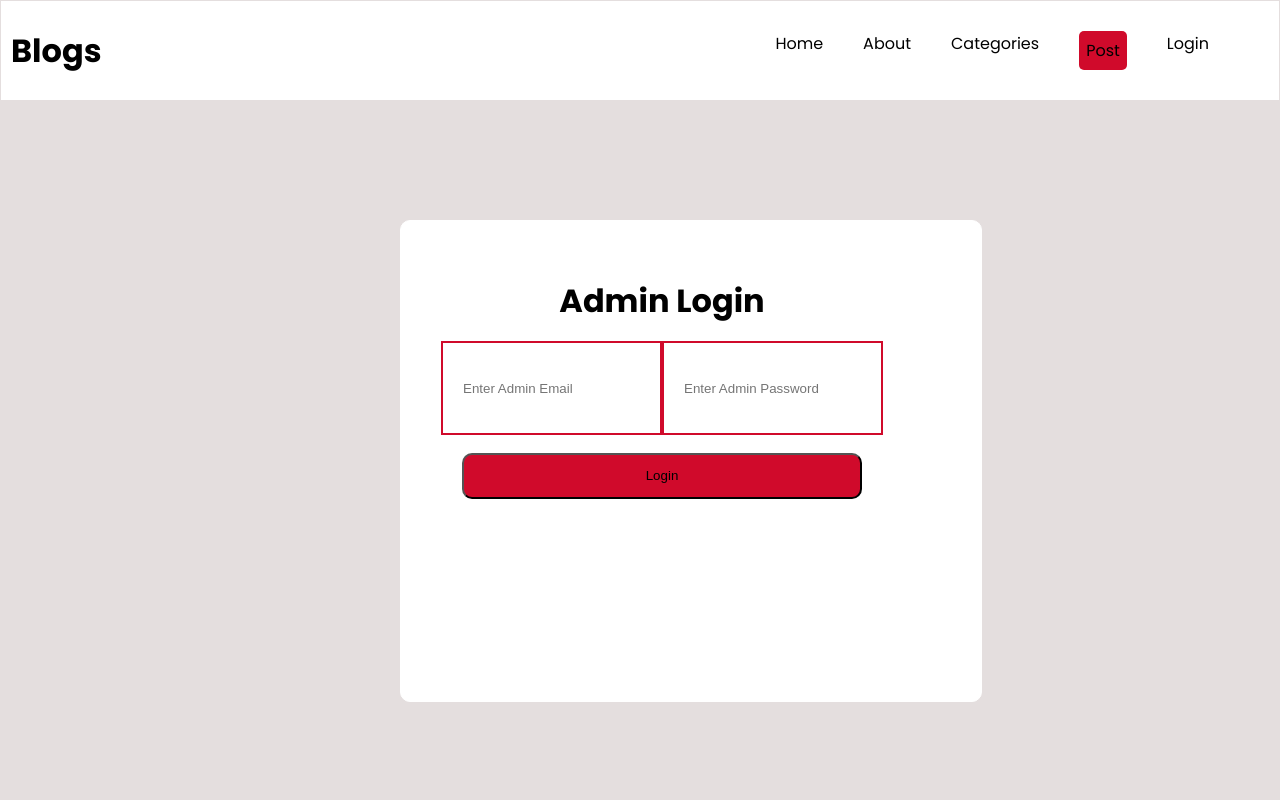
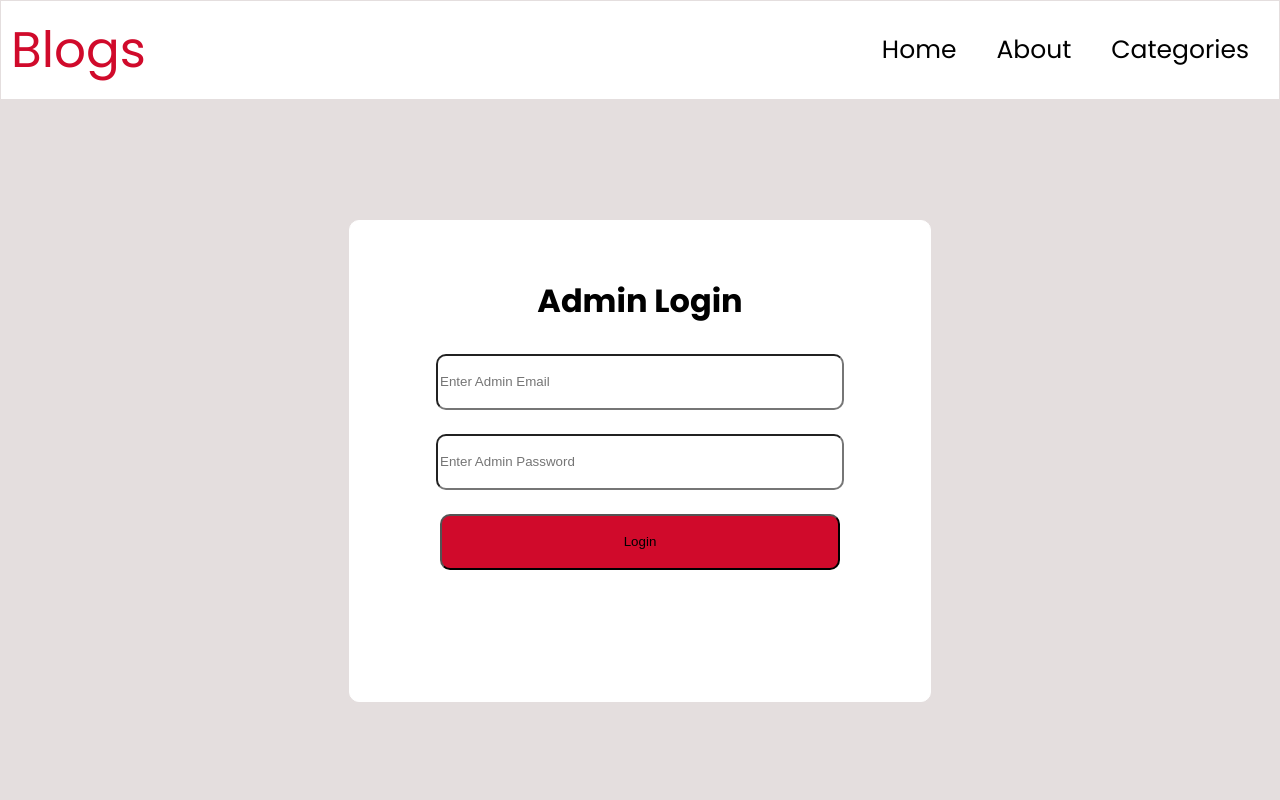
Before and after one commit to layneeboy555-lgtm/blog-project-frontend, a React (Vite) app: page /login in a window 1280 px wide. Shown: the top 800 px of the page. Built offline with nearby package versions, Linux system fonts and the light colour scheme.

Commit message:
text updated

```diff
--- a/src/component/Foot.jsx
+++ b/src/component/Foot.jsx
@@ -17,7 +17,7 @@ function Foot(){
                </div>
 
                <div className='foot-details'>
-                   <input className="foot-email"  type="email" placeholder='Enter your Email to Subscribe to our daily blogs'></input>
+                   <input className="foot-email"  type="email" placeholder='Enter your Email to Subscribe to our daily blogs'></input><br></br>
                    <button className='foot-button'>Subscribe</button>
                </div>
 
--- a/src/component/Login.jsx
+++ b/src/component/Login.jsx
@@ -7,16 +7,13 @@ function Login(){
     return(
         <>
         <div className="Login-field">
-          <div className="login-form">
-            <div className="admin-details">
+           <div className="login-form">
               <h1>Admin Login</h1>
-              <input type="text" className="loginInput" placeholder="Enter Admin Email" required></input>
+              <input type="text" className="loginInput" placeholder="Enter Admin Email" required></input><br></br>
               <input type="password" className="loginInput" placeholder="Enter Admin Password" required></input><br></br>
               <button className="loginButton">Login</button>
-            </div>
-
-          </div>
-        </div>
+           </div>
+      </div>
         </>
     )
 }
--- a/src/component/Navbar.jsx
+++ b/src/component/Navbar.jsx
@@ -6,15 +6,12 @@ function Navbar(){
     return(
         <>
           <header className='header'>
-      <h1>Blogs</h1>
+      <a className="blog-title"  href="/">Blogs</a>
 
       <nav className='nav-links'>
         <a href="/">Home</a>
         <a href="/about">About</a>
         <a href="/categories">Categories</a>
-        <a className="admin-post"  href="/post">Post</a>
-        <a href="/login">Login</a>
-        <a href="/https://w.app/blogs"></a>
       </nav>
      </header>
         </>
--- a/src/styles/Foot.css
+++ b/src/styles/Foot.css
@@ -33,3 +33,11 @@ transform: translateX(300px);
     width: 200px;
     height: 20px;
 }
+.foot{
+ display: grid;
+ grid-template-columns: repeat(2,1fr);
+ justify-content: center;
+ text-align: center;
+ align-items: center;
+
+}
--- a/src/styles/Login.css
+++ b/src/styles/Login.css
@@ -1,4 +1,4 @@
-.login-form {
+ .login-form {
     width: 500px;
     height: 400px;
     background-color: var(--card-bg);
@@ -7,27 +7,21 @@
     line-height: 80px;
     border-radius: var(--border-radius);
     margin: 150px;
-    display: flex;
     text-align: center;
-    transform: translateX(250px);
-
 }
-.login-form .loginButton{
-    line-height: 40px;
+.loginInput{
     width: 400px;
+    line-height: 50px;
+    border-radius: var(--border-radius);
+}
+.loginButton{
+    width: 400px;
+    line-height: 50px;
     background-color: var(--primary-color);
     border-radius: var(--border-radius);
 }
-.login-form .loginInput{
-    height: 50px;
-    border: 2px solid var(--primary-color);
-    padding: 20px;
+.Login-field{
+ display: flex;
+ align-items: center;
+ justify-content: center;
 }
-.foot{
- display: grid;
- grid-template-columns: repeat(2,1fr);
- justify-content: center;
- text-align: center;
- align-items: center;
-
-}
--- a/src/styles/Navbar.css
+++ b/src/styles/Navbar.css
@@ -1,4 +1,4 @@
-.header{
+  .header{
   display: flex;
   position: fixed;
   top: 0;
@@ -20,6 +20,7 @@
   display: flex;
   gap: 40px;
   padding: 20px;
+  font-size: 25px;
 
 }
 .admin-post{
@@ -34,3 +35,7 @@
   border: 1px solid black;
 
 }
+.blog-title{
+  color: var(--primary-color);
+  font-size: 50px;
+}
```
